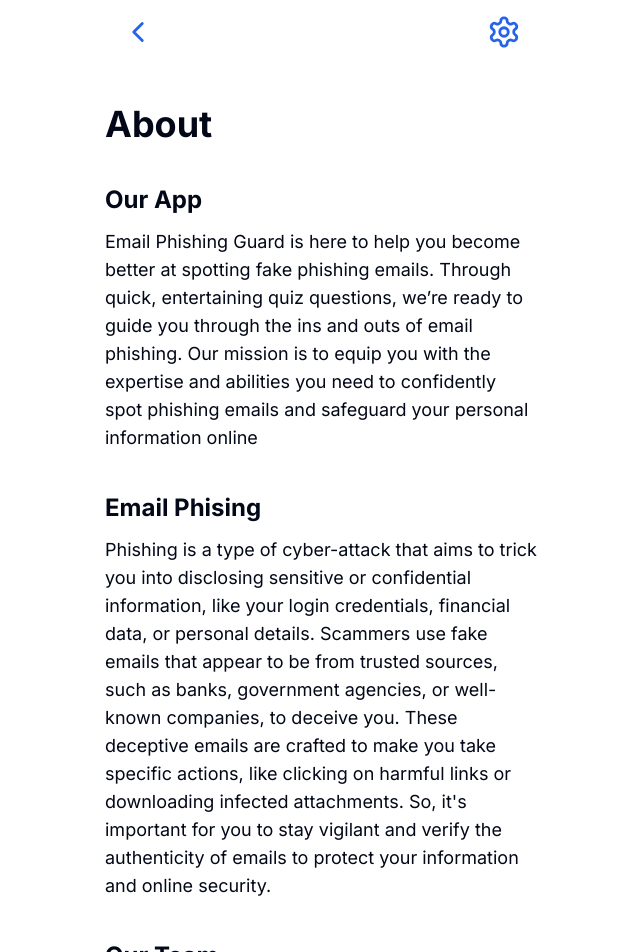
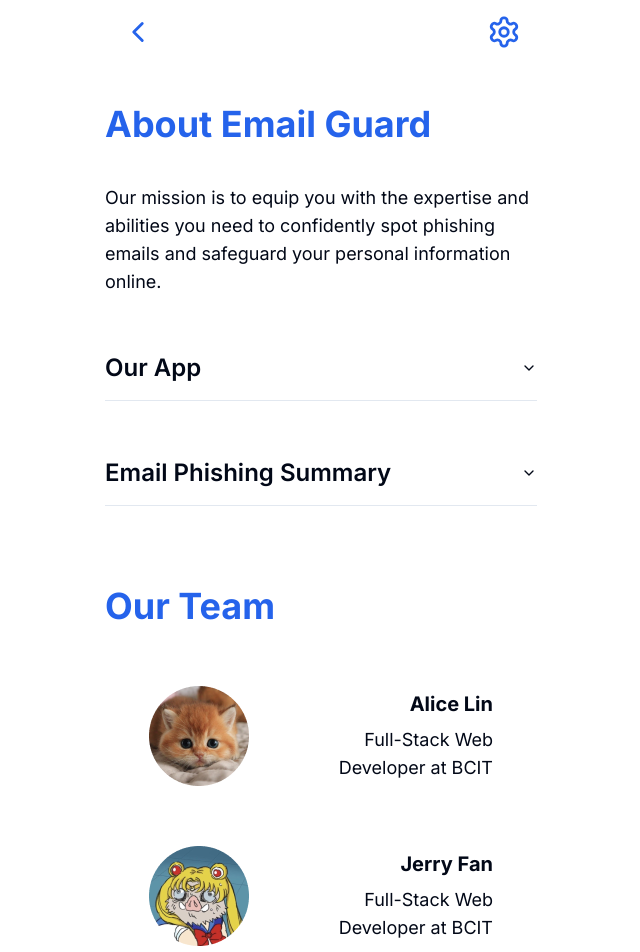
Before and after one commit to Email-Phising-Guard/Email-Guard, a Next.js app: page /about in a window 1280 px wide. Shown: the top 952 px of the page, without its empty margins (319-959 px from the left). Built offline with nearby package versions, Linux system fonts and the light colour scheme.

Commit message:
optimize about page

```diff
--- a/src/app/about/page.tsx
+++ b/src/app/about/page.tsx
@@ -6,41 +6,60 @@ import { team } from "@/db/team";
 import TeamCard from "./team-card";
 import MaxWidthWrapper from "@/components/max-width-wrapper";
 import Navbar from "@/components/navbar";
+import {
+  Accordion,
+  AccordionContent,
+  AccordionItem,
+  AccordionTrigger,
+} from "@/components/ui/accordion";
 
 export default function AboutPage() {
   return (
     <>
       <Navbar type="back" />
       <MaxWidthWrapper>
-        <h1 className="py-5">About</h1>
+        <h1 className="py-5 text-primary">About Email Guard</h1>
         <section className="py-5">
-          <h2 className="mb-3">Our App</h2>
-          <p>
-            Email Phishing Guard is here to help you become better at spotting
-            fake phishing emails. Through quick, entertaining quiz questions,
-            we’re ready to guide you through the ins and outs of email phishing.
+          <h4 className="text-lg">
             Our mission is to equip you with the expertise and abilities you
             need to confidently spot phishing emails and safeguard your personal
-            information online
-          </p>
+            information online.
+          </h4>
         </section>
         <section className="py-5">
-          <h2 className="mb-3">Email Phising</h2>
-          <p>
-            Phishing is a type of cyber-attack that aims to trick you into
-            disclosing sensitive or confidential information, like your login
-            credentials, financial data, or personal details. Scammers use fake
-            emails that appear to be from trusted sources, such as banks,
-            government agencies, or well-known companies, to deceive you. These
-            deceptive emails are crafted to make you take specific actions, like
-            clicking on harmful links or downloading infected attachments. So,
-            it&apos;s important for you to stay vigilant and verify the
-            authenticity of emails to protect your information and online
-            security.
-          </p>
+          <Accordion type="single" collapsible>
+            <AccordionItem value="item-1">
+              <AccordionTrigger className="text-2xl font-semibold">
+                Our App
+              </AccordionTrigger>
+              <AccordionContent className="text-xl">
+                Email Guard is here to help you become better at spotting fake
+                phishing emails. Through quick, entertaining quiz questions,
+                we’re ready to guide you through the ins and outs of email
+                phishing.
+              </AccordionContent>
+            </AccordionItem>
+          </Accordion>
         </section>
         <section className="py-5">
-          <h2 className="mb-3">Our Team</h2>
+          <Accordion type="single" collapsible>
+            <AccordionItem value="item-1">
+              <AccordionTrigger className="text-2xl font-semibold">
+                Email Phishing Summary
+              </AccordionTrigger>
+              <AccordionContent className="text-xl">
+                Phishing is a cyber-attack where scammers trick you into sharing
+                sensitive information, like login details or personal data,
+                through fake emails. These emails seem to come from trusted
+                sources and often ask you to click harmful links or download
+                infected files. To protect your online security, it’s crucial to
+                verify email authenticity.
+              </AccordionContent>
+            </AccordionItem>
+          </Accordion>
+        </section>
+        <section className="py-5">
+          <h2 className="mb-10 mt-10 text-4xl text-primary">Our Team</h2>
           <div className="space-y-5">
             {team.map((member) => (
               <TeamCard key={member.name} member={member} />
@@ -49,7 +68,7 @@ export default function AboutPage() {
         </section>
         <section className="py-5">
           <form>
-            <h2 className="mb-10 mt-20 text-center text-4xl text-primary">
+            <h2 className="mb-10 mt-10 text-4xl text-primary">
               Have Questions?
             </h2>
             <div className="mb-5 space-y-3">
--- a/src/app/dashboard/topic/types-of-phishing-attacks/page.tsx
+++ b/src/app/dashboard/topic/types-of-phishing-attacks/page.tsx
@@ -55,7 +55,7 @@ export default function TopicOnePage() {
                   </li>
                   <li>
                     Average cost of phishing attack to a midsized company is
-                    <span className="font-semibold">$1.6 million</span>
+                    <span className="font-semibold"> $1.6 million</span>
                   </li>
                   <li>
                     30% of phishing messages are opened by the user, 12% of
```
